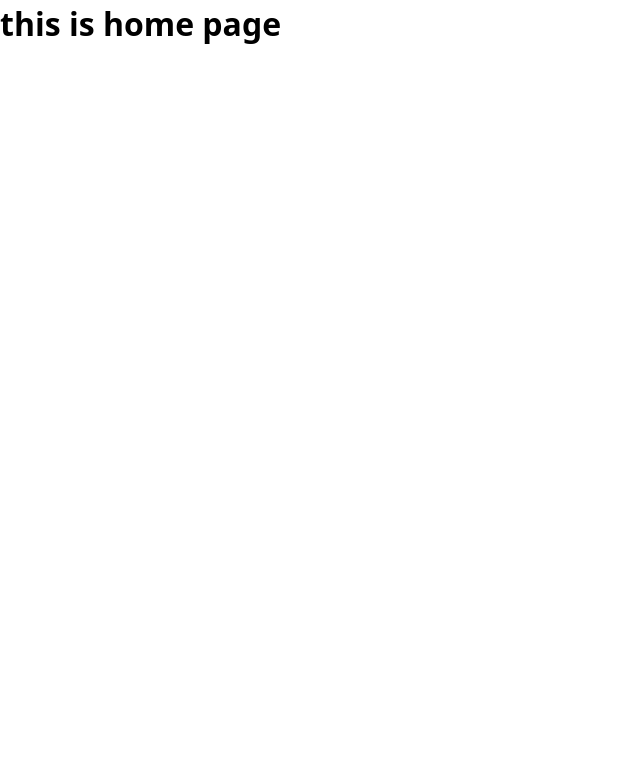
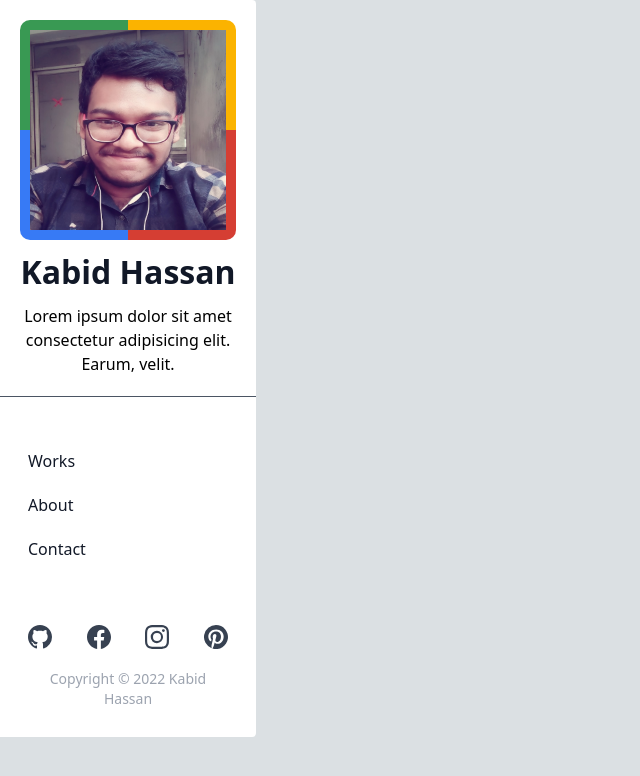
Before and after one commit to adilrion/Kabid-Vai, a React (Create React App) app: page /v-english in a window 1280 px wide. Shown: the top 776 px of the page, without its empty margins (0-640 px from the left). Built offline with nearby package versions, Linux system fonts and the light colour scheme.

Commit message:
navigation added

```diff
--- a/package.json
+++ b/package.json
@@ -8,6 +8,7 @@
     "@testing-library/user-event": "^13.5.0",
     "react": "^18.0.0",
     "react-dom": "^18.0.0",
+    "react-icons": "^4.3.1",
     "react-router-dom": "^6.3.0",
     "react-scripts": "5.0.0",
     "web-vitals": "^2.1.4"
--- a/src/Components/Home/Home/Home.js
+++ b/src/Components/Home/Home/Home.js
@@ -1,10 +1,11 @@
 import React from "react";
+import Navigation from "../../Shared/Navigation/Navigation";
 
 const Home = () => {
   return (
-    <div>
-      <h1>this is home page</h1>
-    </div>
+    <>
+      <Navigation />
+    </>
   );
 };
 
--- a/src/Components/Shared/Navigation/Navigation.js
+++ b/src/Components/Shared/Navigation/Navigation.js
@@ -1,9 +1,170 @@
-import React from "react";
+import React, { useState } from "react";
+import { Link } from "react-router-dom";
+import "../../Home/Version/Version.css";
+import { BsFacebook, BsInstagram, BsPinterest, BsGithub } from "react-icons/bs";
+import KabidImg from "../../Shared/Images/Kabid.jpg";
+const Navigation = () => {
+  const [show, setShow] = useState(false);
 
-const Navigation = () => {
   return (
     <section>
-      <h1>this is navigation section</h1>
+      <div>
+        <div className="rounded-r bg-white xl:hidden flex justify-between w-full p-5 items-center ">
+          <div className="flex justify-between  items-center space-x-3">
+            <h1 className=" leading-6 text-gray-900">Kabid Hassan</h1>
+          </div>
+          <div
+            aria-label="toggler"
+            className="flex justify-center items-center"
+          >
+            <button
+              aria-label="open"
+              id="open"
+              onClick={() => setShow(true)}
+              className={`${
+                show ? "hidden" : ""
+              } focus:outline-none focus:ring-2`}
+            >
+              <svg
+                width={24}
+                height={24}
+                viewBox="0 0 24 24"
+                fill="none"
+                xmlns="http://www.w3.org/2000/svg"
+              >
+                <path
+                  d="M4 6H20"
+                  stroke="black"
+                  strokeWidth="1.5"
+                  strokeLinecap="round"
+                  strokeLinejoin="round"
+                />
+                <path
+                  d="M4 12H20"
+                  stroke="black"
+                  strokeWidth="1.5"
+                  strokeLinecap="round"
+                  strokeLinejoin="round"
+                />
+                <path
+                  d="M4 18H20"
+                  stroke="black"
+                  strokeWidth="1.5"
+                  strokeLinecap="round"
+                  strokeLinejoin="round"
+                />
+              </svg>
+            </button>
+            <button
+              aria-label="close"
+              id="close"
+              onClick={() => setShow(false)}
+              className={`${
+                show ? "" : "hidden"
+              } focus:outline-none focus:ring-2 text-blue-700`}
+            >
+              <svg
+                width={24}
+                height={24}
+                viewBox="0 0 24 24"
+                fill="none"
+                xmlns="http://www.w3.org/2000/svg"
+              >
+                <path
+                  d="M18 6L6 18"
+                  stroke="black"
+                  strokeWidth="1.5"
+                  strokeLinecap="round"
+                  strokeLinejoin="round"
+                />
+                <path
+                  d="M6 6L18 18"
+                  stroke="black"
+                  strokeWidth="1.5"
+                  strokeLinecap="round"
+                  strokeLinejoin="round"
+                />
+              </svg>
+            </button>
+          </div>
+        </div>
+
+        <div
+          id="Main"
+          className={`${
+            show ? "translate-x-0" : "-translate-x-full"
+          } xl:rounded-r transform  xl:translate-x-0  ease-in-out transition duration-500 flex justify-start items-start h-full  w-full sm:w-64 bg-white flex-col`}
+        >
+          <div className="hidden xl:flex flex-col p-5  border-gray-600 border-b">
+            <div className="rainbow">
+              <img
+                src={KabidImg}
+                alt="Images of Kabid Hassan"
+                className="w-[200px] h-[200px] text-center"
+              />
+            </div>
+            <h1 className="leading-6 text-gray-900 text-center py-5">
+              Kabid Hassan
+            </h1>
+            <p className="text-center">
+              Lorem ipsum dolor sit amet consectetur adipisicing elit. Earum,
+              velit.
+            </p>
+          </div>
+          {/* grid w-full h-[100vh] content-between */}
+          <div className="m-2">
+            <div className="flex flex-col justify-start items-center  p-5 w-full  space-y-3 pb-5 mt-5">
+              <Link
+                to="#"
+                className="flex jusitfy-start items-center py-2 space-x-6 w-full  focus:outline-none  focus:text-indigo-400  text-gray-900 rounded "
+              >
+                <p className="text-base leading-4 ">Works</p>
+              </Link>
+              <Link
+                to="#"
+                className="flex jusitfy-start items-center py-2 space-x-6 w-full  focus:outline-none  focus:text-indigo-400  text-gray-900 rounded "
+              >
+                <p className="text-base leading-4 ">About</p>
+              </Link>
+              <Link
+                to="#"
+                className="flex jusitfy-start items-center py-2 space-x-6 w-full  focus:outline-none  focus:text-indigo-400  text-gray-900 rounded "
+              >
+                <p className="text-base leading-4 ">Contact</p>
+              </Link>
+            </div>
+            {/* --------End------- */}
+            <div className="flex flex-col justify-between items-center h-full p-5  w-full  mt-5">
+              <div className=" flex justify-between items-center w-full">
+                <Link to="#" className="text-gray-700 text-2xl ">
+                  <BsGithub />
+                </Link>
+                <Link
+                  to="#"
+                  className="text-gray-700 text-2xl focus:text-[#3b5998]"
+                >
+                  <BsFacebook />
+                </Link>
+                <Link
+                  to="#"
+                  className="text-gray-700 text-2xl focus:text-[#bc2a8d]"
+                >
+                  <BsInstagram />
+                </Link>
+                <Link
+                  to="#"
+                  className="text-gray-700 text-2xl focus:text-[#c8232c]"
+                >
+                  <BsPinterest />
+                </Link>
+              </div>
+              <div className="text-center mt-5 text-sm text-gray-400">
+                <p>Copyright © 2022 Kabid Hassan</p>
+              </div>
+            </div>
+          </div>
+        </div>
+      </div>
     </section>
   );
 };
--- a/src/index.css
+++ b/src/index.css
@@ -3,7 +3,7 @@
 @tailwind utilities;
 
 body {
-  background-color: rgb(238, 238, 238), 255);
+  background-color: rgba(217, 222, 226, 0.933);
 }
 
 h1 {
```
Also changed, not shown: 2 other files (tests, documents, lock files or other folders).
